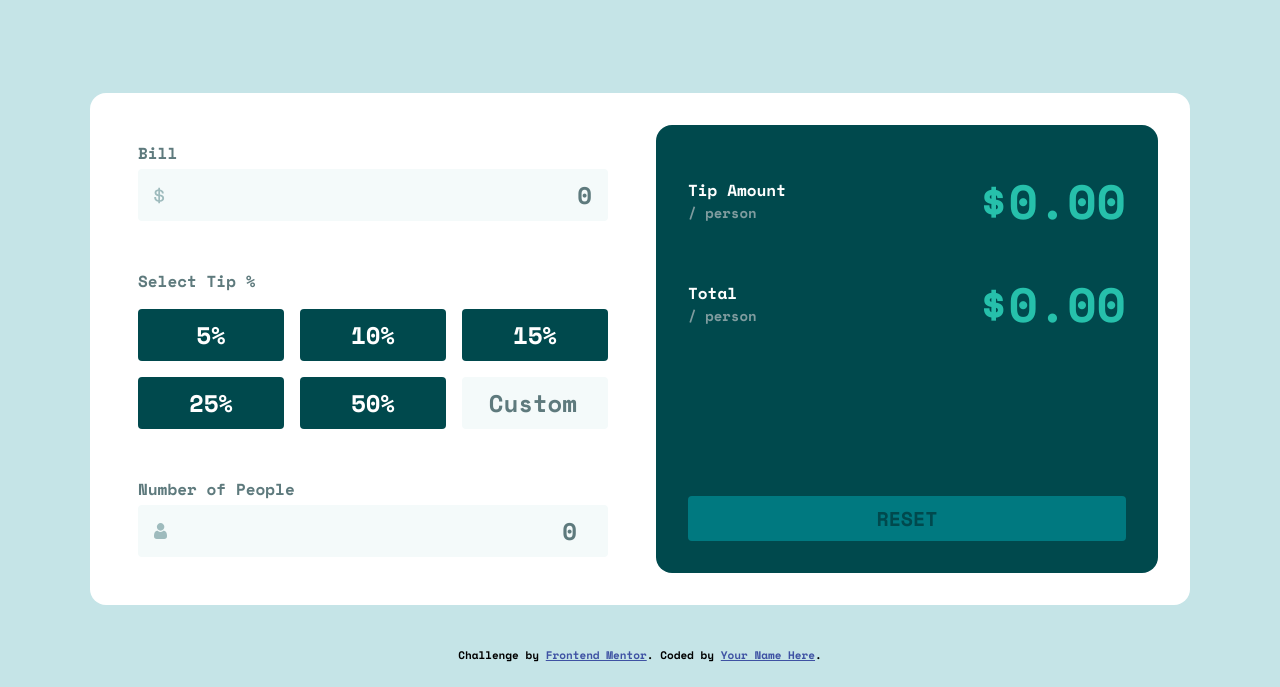
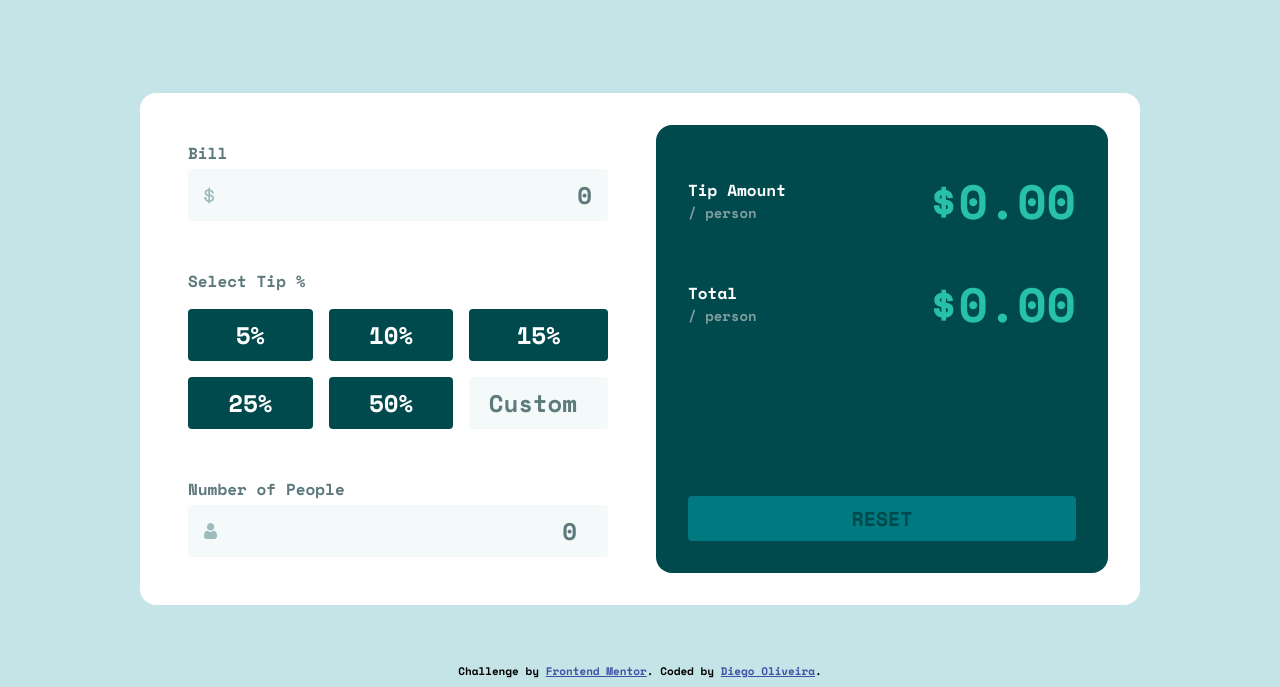
Before and after one commit to diogoditorr/venturix-stars-challenge-2, a website: page index.html in a window 1280 px wide. Shown: the part 153-840 px from the top of the page. Before the commit the page ends 816 px from the top, so only its background shows below. Drawn offline with nearby package versions, Linux system fonts and the light colour scheme.

Commit message:
style: minor changes to desktop version

```diff
--- a/assets/css/main.css
+++ b/assets/css/main.css
@@ -42,7 +42,6 @@ main {
 @media (min-width: 1024px) {
     main {
         align-items: center;
-        /* justify-content: center; */
     }
 
     .logo {
--- a/assets/css/tip-calc.css
+++ b/assets/css/tip-calc.css
@@ -209,7 +209,7 @@
 
 @media (min-width: 1024px) {
     .tip-calc {
-        max-width: 1100px;
+        max-width: 1000px;
         border-radius: 16px;
         padding: 2rem;
     }
@@ -229,7 +229,7 @@
     }
 
     .tip-calc__fieldset__grid {
-        grid-template-columns: 1fr 1fr 1fr;
+        grid-template-columns: 0.9fr 0.9fr 1fr;
         grid-template-rows: 1fr 1fr;
     }
 
--- a/index.html
+++ b/index.html
@@ -27,6 +27,8 @@
             .attribution {
                 font-size: 11px;
                 text-align: center;
+                margin-top: 1rem;
+                margin-bottom: 0.5rem;
             }
 
             .attribution a {
@@ -201,7 +203,7 @@
                 href="https://www.frontendmentor.io?ref=challenge"
                 target="_blank"
                 >Frontend Mentor</a
-            >. Coded by <a href="#">Your Name Here</a>.
+            >. Coded by <a href="https://github.com/diogoditorr/">Diego Oliveira</a>.
         </footer>
     </body>
 </html>
```
